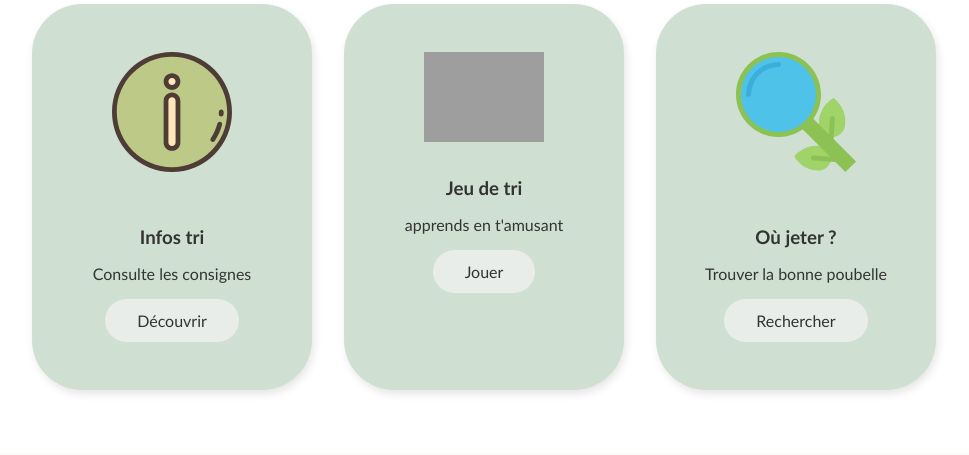
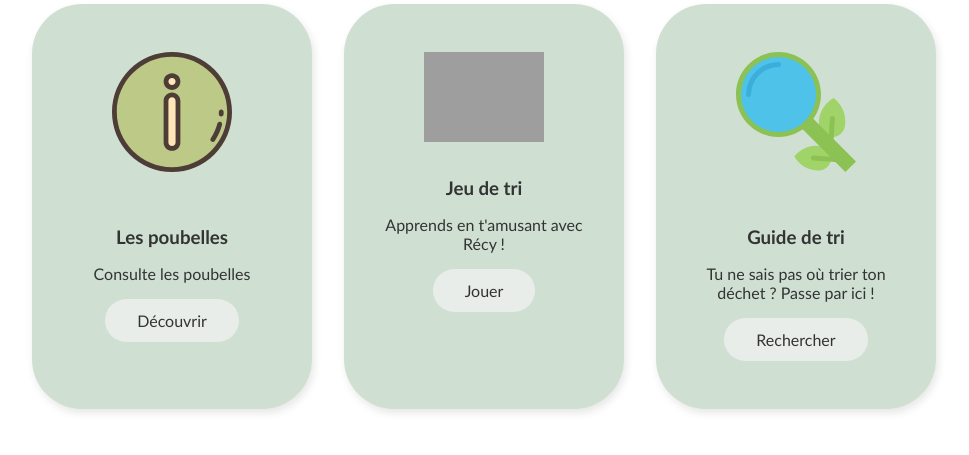
Before and after one commit to StrawberSam/RecyandCo, a Flask app: page / in a window 1280 px wide. Shown: the part 1044-1499 px from the top of the page, without its empty margins (156-1125 px from the left). Run offline with Flask 3, Linux system fonts and the light colour scheme; parts of the project's set-up code (start-up, migrations or seed data) failed here and were passed over; grey boxes are pictures that could not be loaded.

Commit message:
🐛 | fix: Mise à jour des titres et descriptions des fonctionnalités pour une meilleure clarté

```diff
--- a/app/frontend/templates/index.html
+++ b/app/frontend/templates/index.html
@@ -48,23 +48,23 @@
         <div class="features-grid">
             <article class="feature-card">
                 <img src="{{ url_for('static', filename='icons/info.svg') }}" alt="Info" class="feature-icon"><br><br>
-                <h3>Infos tri</h3>
-                <p>Consulte les consignes</p>
+                <h3>Les poubelles</h3>
+                <p>Consulte les poubelles</p>
                 <a href="{{ url_for('infos') }}">Découvrir</a>
             </article>
 
             <article class="feature-card">
                 <img src="{{ url_for('static', filename='icons/recy.svg') }}" alt="Récy" class="feature-icon">
                 <h3>Jeu de tri</h3>
-                <p>apprends en t'amusant</p>
+                <p>Apprends en t'amusant avec Récy !</p>
                 <a href="{{ url_for('jeu') }}">Jouer</a>
             </article>
 
             <article class="feature-card">
                 <img src="{{ url_for('static', filename='icons/search.svg') }}" alt="Search" class="feature-icon"><br><br>
-                <h3>Où jeter ?</h3>
-                <p>Trouver la bonne poubelle</p>
-                <a href="{{ url_for('jeter') }}">Rechercher</a>
+                <h3>Guide de tri</h3>
+                <p>Tu ne sais pas où trier ton déchet ? Passe par ici !</p>
+                <a href="{{ url_for('guide') }}">Rechercher</a>
             </article>
         </div>
     </section>
```
